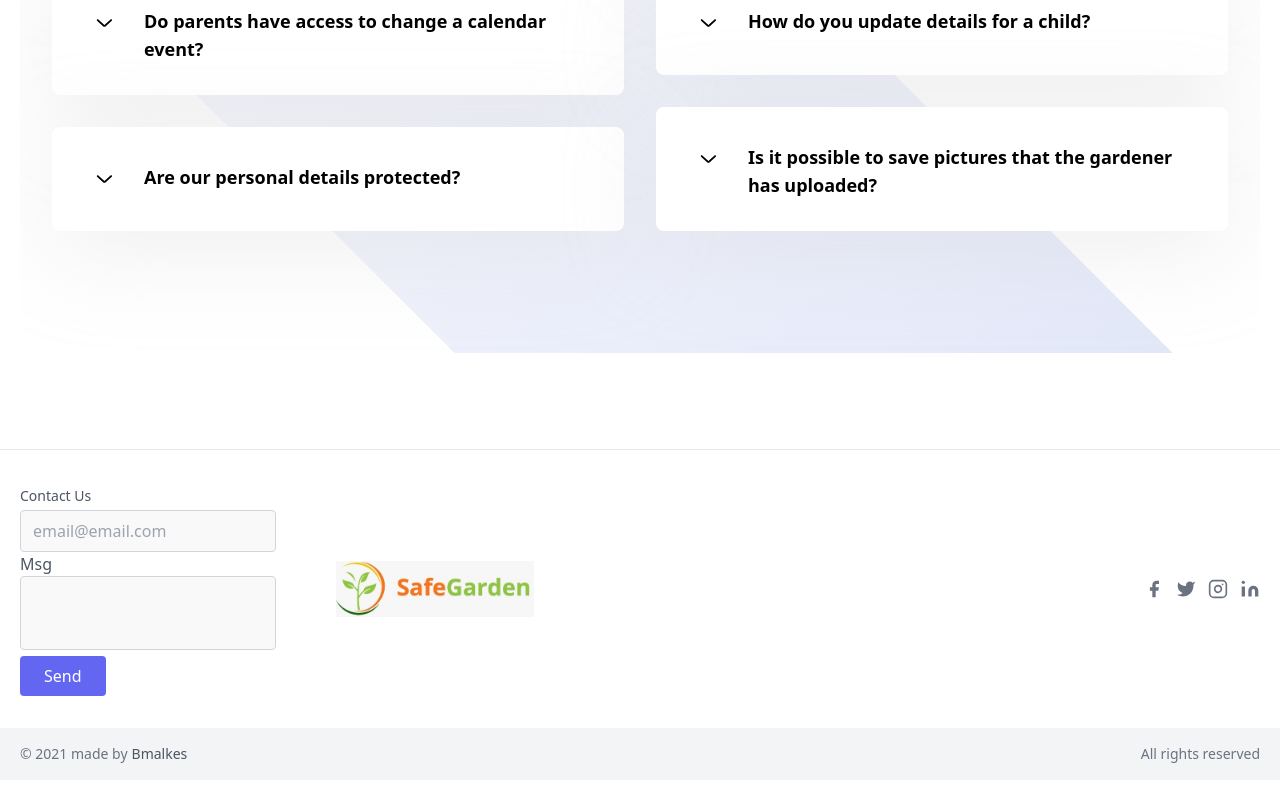
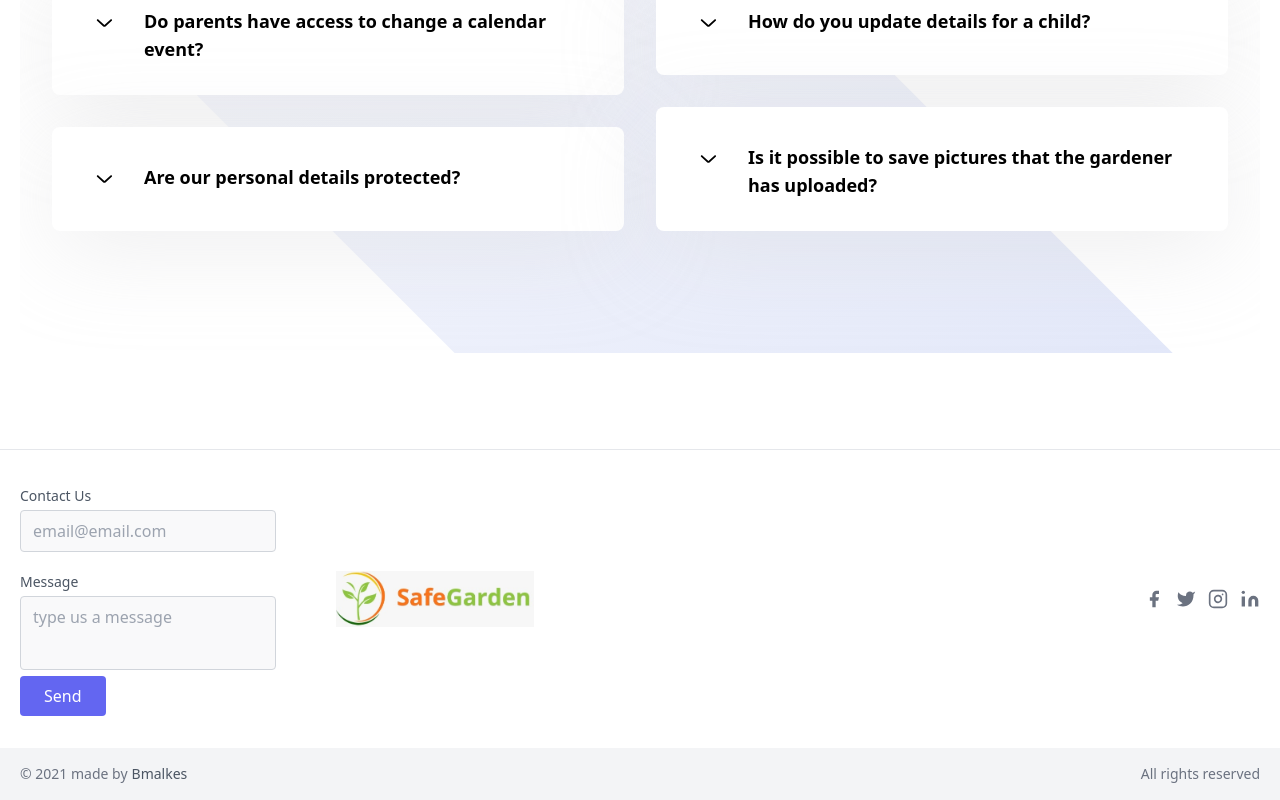
Before and after one commit to BmAlkes/safeGarden, a React (Vite) app: page / in a window 1280 px wide. Shown: the part 3525-4325 px from the top of the page. Built offline with nearby package versions, Linux system fonts and the light colour scheme; no server answers.

Commit message:
fix:home page

```diff
--- a/src/components/backgroundSlider/index.tsx
+++ b/src/components/backgroundSlider/index.tsx
@@ -269,11 +269,17 @@ const BackgroundSliderSection = () => {
                     id="footer-field"
                     placeholder="email@email.com"
                     name="footer-field"
-                    className="w-full bg-gray-100 bg-opacity-50 rounded border border-gray-300 focus:ring-2 focus:bg-transparent focus:ring-indigo-200 focus:border-indigo-500 text-base outline-none text-gray-700 py-1 px-3 leading-8 transition-colors duration-200 ease-in-out"
+                    className="w-full bg-gray-100 bg-opacity-50 mb-4 rounded border border-gray-300 focus:ring-2 focus:bg-transparent focus:ring-indigo-200 focus:border-indigo-500 text-base outline-none text-gray-700 py-1 px-3 leading-8 transition-colors duration-200 ease-in-out"
                   />
-                  <label htmlFor="msg">Msg</label>
+                  <label
+                    htmlFor="msg"
+                    className="leading-7 text-sm text-gray-600 "
+                  >
+                    Message
+                  </label>
                   <textarea
                     id="msg"
+                    placeholder="type us a message"
                     className="resize-none w-full bg-gray-100 bg-opacity-50 rounded border border-gray-300 focus:ring-2 focus:bg-transparent focus:ring-indigo-200 focus:border-indigo-500 text-base outline-none text-gray-700 py-1 px-3 leading-8 transition-colors duration-200 ease-in-out"
                   ></textarea>
                   <button className="inline-flex text-white bg-indigo-500 border-0 py-2 px-6 focus:outline-none hover:bg-indigo-600 rounded">
```
